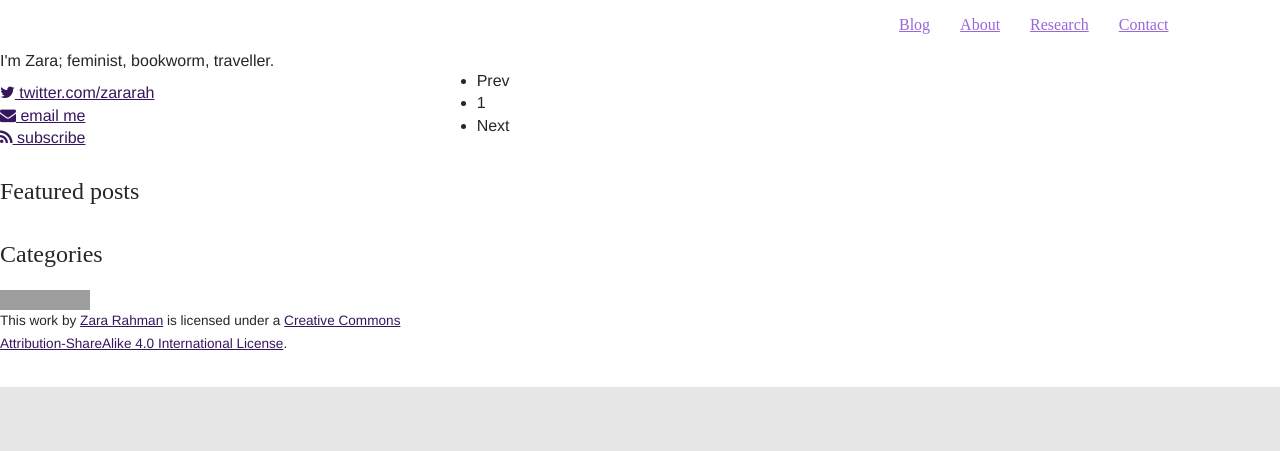
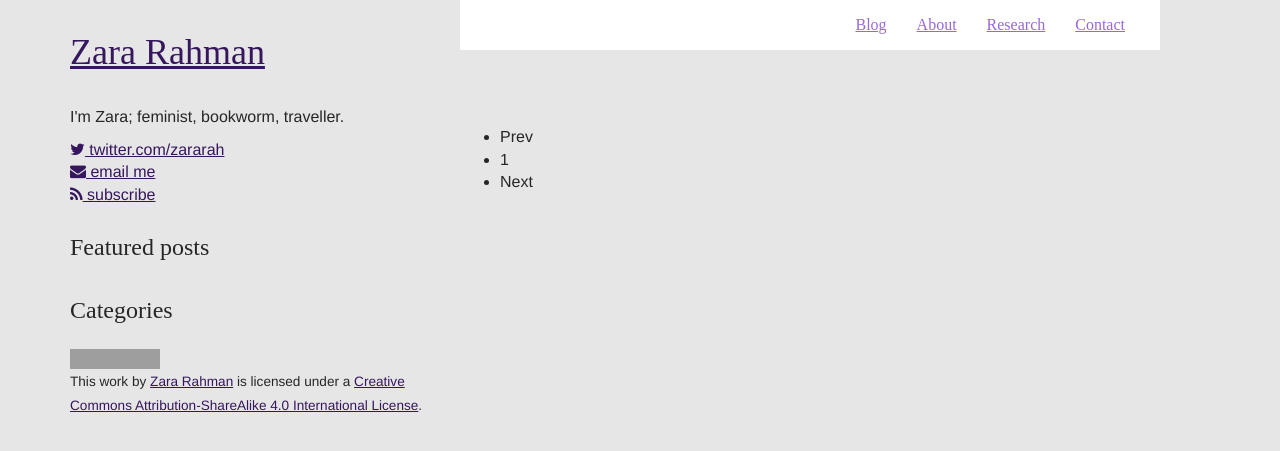
Before and after one commit to zararah/zararah.net, a Jekyll site: the page built from index.html, in a window 1280 px wide. Shown: the top 451 px of the page. Built offline with Jekyll 4.4.1, drawn with Linux system fonts in a browser that asks for light colours; Markdown is read by kramdown in place of the engine named in the settings; the list of posts is cut into pages by our own code; grey boxes are pictures that could not be loaded.

Commit message:
Update default layout

```diff
--- a/_layouts/default.html
+++ b/_layouts/default.html
@@ -1,6 +1,8 @@
-
+<!DOCTYPE html>
 <html>
   <head>
+    <meta charset="utf-8">
+    <meta name="viewport" content="width=device-width, initial-scale=1.0">
     <title>{{ page.title }} - zararah.net Zara Rahman</title>
     <meta name="author" content="Zara Rahman" />
     <meta name="description" content="{{page.description}}" />
@@ -16,15 +18,27 @@
     <link rel="alternate" type="application/atom+xml" title="Follow Zara's blog posts." href="http://zararah.net/atom.xml" />
 
   </head>
+
   <body>
-    <div id="page">
-      {% include navigation.html %}
+    <div class="container">
       <div class="row">
-  	  <div class="col-md-4">
-    {% include sidebar.html %}
+        <div class="col-lg-4 sidebar">
+          <div class="sidebar-inner">
+           <a href="{{ site.url }}"><h1 class="sidebar">Zara Rahman</h1></a>
+          </div>
+        </div>
+        <div class="col-lg-8">
+          {% include navigation.html %}
+        </div>
+      </div>
+      <div class="row verticalalign">
+        <div class="col-lg-8 col-lg-push-4 main">
+          {{ content }}
+        </div>
+        <div class="col-lg-4 col-lg-pull-8 sidebar">
+          {% include sidebar.html %}
+        </div>
+      </div>
   </div>
-  	 <div class="col-md-8">
-      {{ content }}
-      {% include footer.html %}
-    </div>
-   </div>
+</body>
+</html>
```
